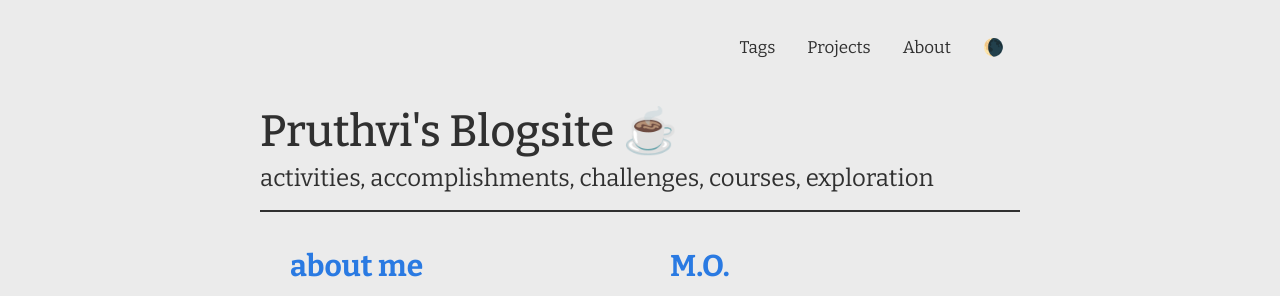
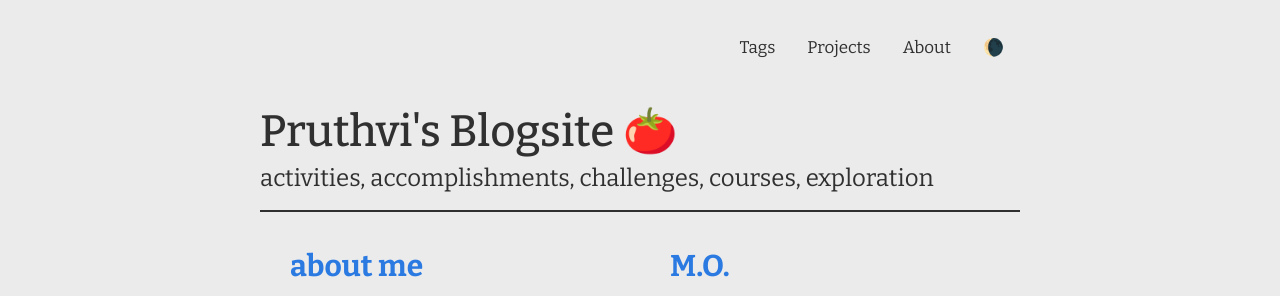
Before and after one commit to pruthvirajbhat/website-portfolio-old-uno, a Jekyll site: the page built from index.markdown, in a window 1280 px wide. Shown: the top 296 px of the page. Built offline with Jekyll 4.4.1, drawn with Linux system fonts in a browser that asks for light colours.

Commit message:
no coffee just tomato

```diff
--- a/_config.yml
+++ b/_config.yml
@@ -1,4 +1,4 @@
-title: Pruthvi's Bloggo ☕ # The title of the blog
+title: Pruthvi's Blog 🍅 # The title of the blog
 author: Pruthvi Raj # Your name
 email: pruthviraj1398@gmail.com # your email shown in the footer
 
--- a/_layouts/home.html
+++ b/_layouts/home.html
@@ -7,7 +7,7 @@ layout: default
         <title>{{ site.title }}</title>
     </head>
     <div class="home-title">
-        <p class="home-heading">Pruthvi's Blogsite ☕</p>
+        <p class="home-heading">Pruthvi's Blogsite 🍅</p>
         <p style=" font-size: 24px;line-height: 1.0;margin-top: -16px">{{ site.description }}</p>
     </div>
     <hr style="margin-bottom: 0px;">
```
